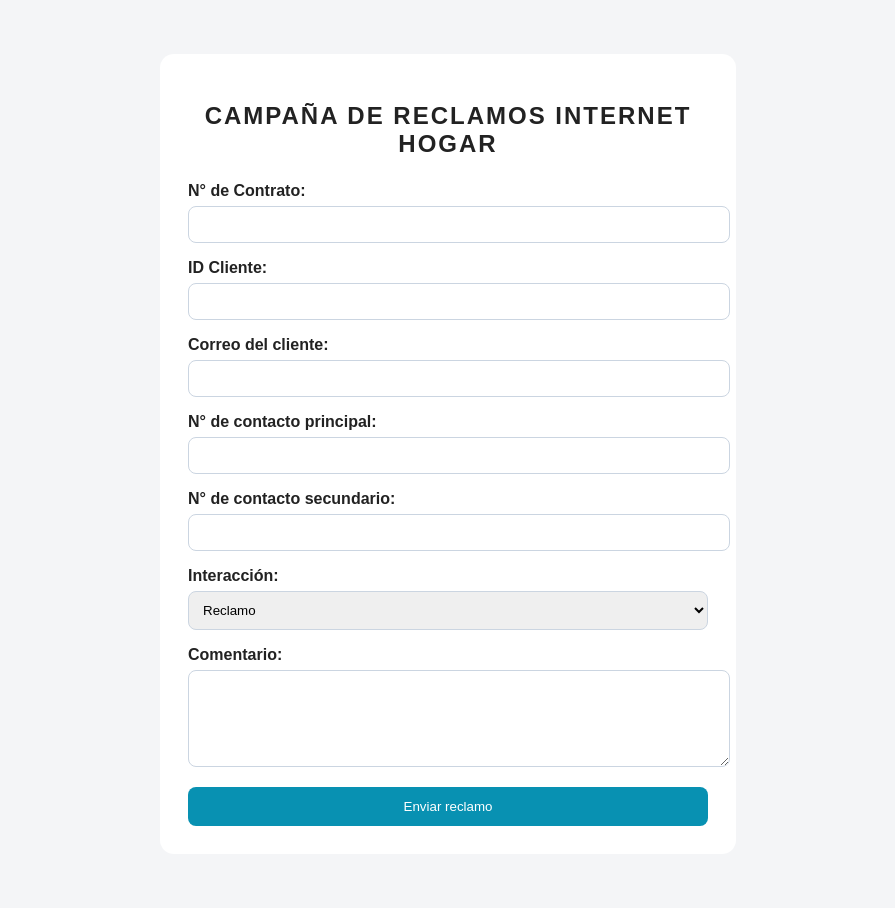
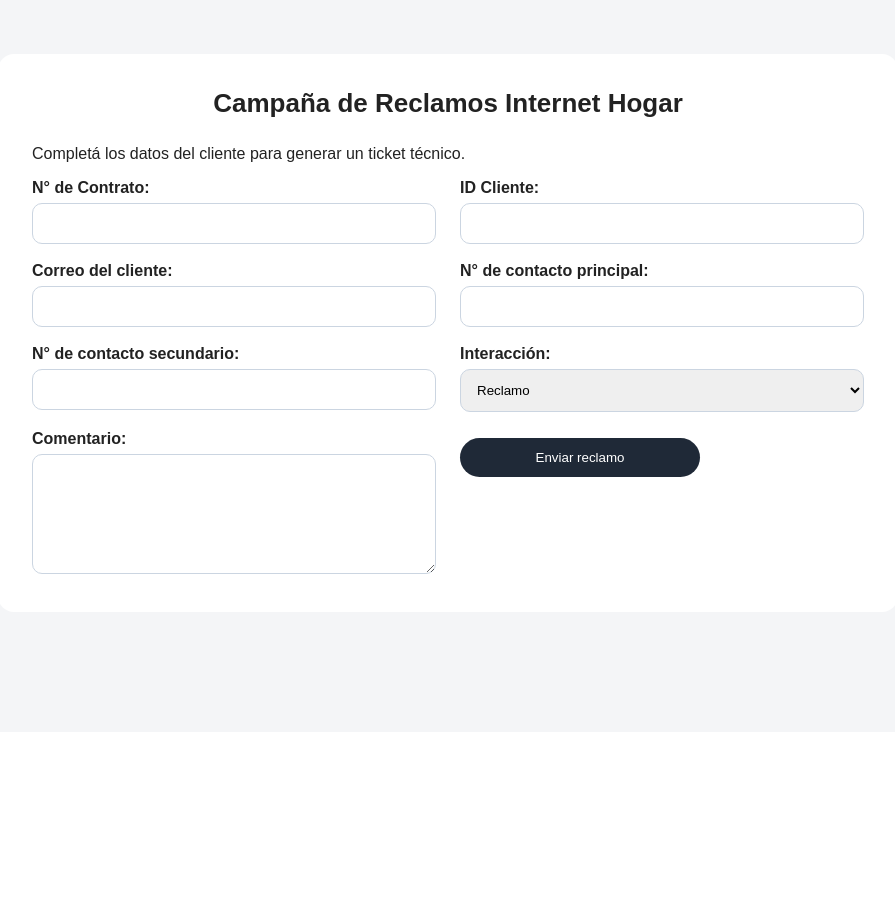
Before and after one commit to lucaslezcano03/PROYECTO-SISTEMA-TRELLO, a Django app: page /tickets/nuevo-reclamo/ in a window 1280 px wide. Shown: the part 68-976 px from the top of the page, without its empty margins (192-1087 px from the left). After the commit the page ends 642 px from the top, so only its background shows below. Run offline with Django 5.2, Linux system fonts and the light colour scheme; the visitor is signed in with stand-in values (Sample User, id 1); data that the repository does not hold is empty.

Commit message:
style: ajustar distribucion visual de pantallas principales

```diff
--- a/static/css/styles.css
+++ b/static/css/styles.css
@@ -461,3 +461,232 @@
 .boton-logout:hover {
     background: rgba(255, 255, 255, 0.12);
 }
+/* ================================================= */
+/* Ajuste final de distribución visual de pantallas   */
+/* ================================================= */
+
+/* Contenido general más ordenado */
+.contenido-principal {
+    padding: 24px;
+}
+
+/* Bloques superiores, como el encabezado de gestión */
+.bloque {
+    width: min(100%, 1160px);
+    margin: 0 auto 24px auto;
+    box-sizing: border-box;
+}
+
+
+/* ============================= */
+/* Gestión de reclamos / Kanban  */
+/* ============================= */
+
+.tablero-kanban {
+    width: min(100%, 1160px);
+    margin: 0 auto;
+    display: grid;
+    grid-template-columns: repeat(3, minmax(280px, 1fr));
+    gap: 18px;
+    align-items: stretch;
+    overflow-x: visible;
+}
+
+.columna-kanban {
+    min-width: 0;
+    width: 100%;
+    box-sizing: border-box;
+    min-height: 370px;
+}
+
+.zona-tickets {
+    min-height: 300px;
+}
+
+.ticket-kanban {
+    box-sizing: border-box;
+}
+
+
+/* ============================= */
+/* Cargar reclamo                */
+/* ============================= */
+
+.formulario-reclamo {
+    width: min(100%, 900px);
+    max-width: 900px;
+    margin: 30px auto;
+    padding: 34px;
+    box-sizing: border-box;
+    background: white;
+    border-radius: 16px;
+}
+
+.formulario-reclamo h2 {
+    text-align: center;
+    text-transform: none;
+    letter-spacing: 0;
+    margin: 0 0 26px 0;
+    font-size: 26px;
+}
+
+.formulario-reclamo form {
+    display: grid;
+    grid-template-columns: repeat(2, minmax(0, 1fr));
+    gap: 18px 24px;
+}
+
+.formulario-reclamo .campo {
+    margin-bottom: 0;
+}
+
+.formulario-reclamo .campo:last-of-type {
+    grid-column: 1 / -1;
+}
+
+.formulario-reclamo input,
+.formulario-reclamo select,
+.formulario-reclamo textarea {
+    width: 100%;
+    box-sizing: border-box;
+    padding: 12px;
+    border-radius: 10px;
+}
+
+.formulario-reclamo textarea {
+    min-height: 120px;
+    resize: vertical;
+}
+
+.formulario-reclamo button {
+    grid-column: 1 / -1;
+    width: 240px;
+    justify-self: center;
+    margin-top: 8px;
+    background: #1f2937;
+    border-radius: 999px;
+}
+
+.formulario-reclamo button:hover {
+    background: #111827;
+}
+
+
+/* ============================= */
+/* Notificaciones                */
+/* ============================= */
+
+.panel-notificaciones {
+    width: min(100%, 1160px);
+    margin: 28px auto;
+    padding: 36px;
+    box-sizing: border-box;
+    border-radius: 16px;
+    background: white;
+}
+
+.panel-notificaciones > h2,
+.panel-notificaciones > form,
+.panel-notificaciones > p {
+    width: min(100%, 900px);
+    margin-left: auto;
+    margin-right: auto;
+}
+
+.panel-notificaciones > h2 {
+    margin-top: 0;
+    margin-bottom: 18px;
+    font-size: 26px;
+    text-align: left;
+}
+
+.panel-notificaciones > form {
+    margin-bottom: 22px;
+}
+
+.panel-notificaciones > form button {
+    padding: 9px 14px;
+    border: none;
+    border-radius: 999px;
+    background: #1f2937;
+    color: white;
+    font-weight: 700;
+    cursor: pointer;
+}
+
+.panel-notificaciones > form button:hover {
+    background: #111827;
+}
+
+.lista-notificaciones {
+    width: min(100%, 900px);
+    margin: 0 auto;
+    display: flex;
+    flex-direction: column;
+    align-items: stretch;
+    gap: 14px;
+}
+
+.notificacion,
+.notificacion-card {
+    width: 100%;
+    box-sizing: border-box;
+    margin: 0;
+    padding: 16px 18px;
+    border-radius: 12px;
+    background: #f3f4f6;
+    text-align: left;
+}
+
+.notificacion.no-leida,
+.notificacion-card.no-leida {
+    background: #dbeafe;
+    border-left: 4px solid #2563eb;
+}
+
+.notificacion p,
+.notificacion-card p {
+    margin: 0 0 6px 0;
+}
+
+.notificacion small,
+.notificacion-card small {
+    color: #6b7280;
+}
+
+.notificacion form,
+.notificacion-card form {
+    margin-top: 10px;
+}
+
+.notificacion button,
+.notificacion-card button {
+    padding: 8px 12px;
+    border: none;
+    border-radius: 999px;
+    background: #1f2937;
+    color: white;
+    font-weight: 700;
+    cursor: pointer;
+}
+
+.notificacion button:hover,
+.notificacion-card button:hover {
+    background: #111827;
+}
+
+
+/* Responsive */
+@media (max-width: 900px) {
+    .tablero-kanban {
+        grid-template-columns: 1fr;
+    }
+
+    .formulario-reclamo form {
+        grid-template-columns: 1fr;
+    }
+
+    .formulario-reclamo button {
+        width: 100%;
+    }
+}
--- a/templates/notifications/notification_list.html
+++ b/templates/notifications/notification_list.html
@@ -2,7 +2,7 @@
 
 {% block content %}
 
-<section class="bloque">
+<section class="panel-notificaciones">
     <h2>Mis notificaciones</h2>
 
     {% if notificaciones %}
--- a/templates/tickets/crear_reclamo.html
+++ b/templates/tickets/crear_reclamo.html
@@ -3,9 +3,12 @@
 {% block content %}
 
 <section class="formulario-reclamo">
-    <h2>Campaña de Reclamos Internet Hogar</h2>
+    <div class="encabezado-formulario">
+        <h2>Campaña de Reclamos Internet Hogar</h2>
+        <p>Completá los datos del cliente para generar un ticket técnico.</p>
+    </div>
 
-    <form method="post">
+    <form method="post" class="formulario-grid">
         {% csrf_token %}
 
         <div class="campo">
@@ -44,13 +47,17 @@
             {{ form.tipo_interaccion.errors }}
         </div>
 
-        <div class="campo">
+        <div class="campo campo-completo">
             {{ form.comentario.label_tag }}
             {{ form.comentario }}
             {{ form.comentario.errors }}
         </div>
 
-        <button type="submit">Enviar reclamo</button>
+        <div class="acciones-formulario">
+            <button type="submit" class="boton-principal">
+                Enviar reclamo
+            </button>
+        </div>
     </form>
 </section>
 
```
